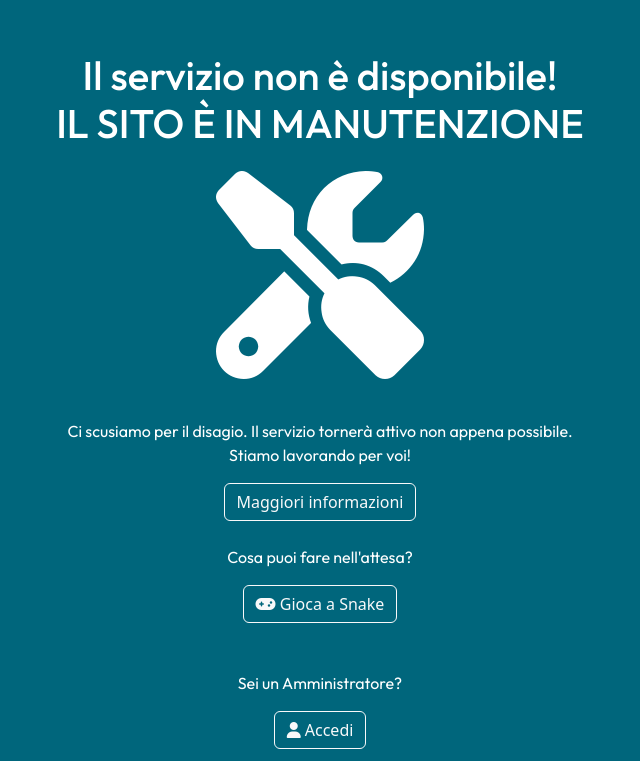
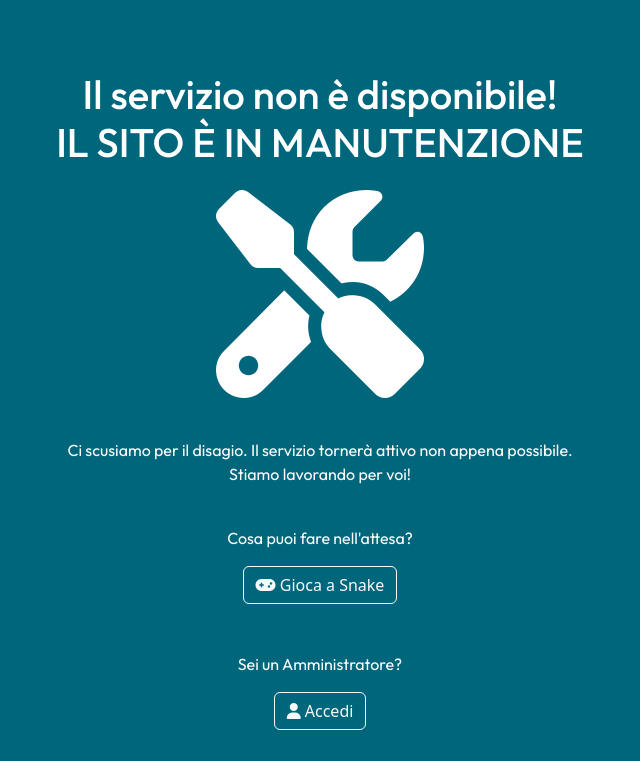
Before and after one commit to JackGiotto/SwallowSpot, a Flask app: template templates/maintenance.html in a window 1280 px wide. Shown: the top 761 px of the page, without its empty margins (320-960 px from the left). Run offline with Flask 3, Linux system fonts and the light colour scheme; the template is opened without the code that fills it, so the values that code supplies are empty; some libraries are stand-ins or nearby versions.

Commit message:
removed meme link from maintenance

```diff
--- a/templates/maintenance.html
+++ b/templates/maintenance.html
@@ -47,7 +47,7 @@
             Stiamo lavorando per voi!
         </p>
         <!--more infos-->
-        <a href="https://www.youtube.com/watch?v=dQw4w9WgXcQ" class="btn btn-outline-light">Maggiori informazioni</a>
+        <!--<a href="https://www.youtube.com/watch?v=dQw4w9WgXcQ" class="btn btn-outline-light">Maggiori informazioni</a>-->
         <!--snake game-->
         <p class="mt-4">Cosa puoi fare nell'attesa?</p>
         <a href="{{ url_for('home.snake') }}" class="btn btn-outline-light"><i class="fa-solid fa-gamepad"></i> Gioca a Snake</a>
```
